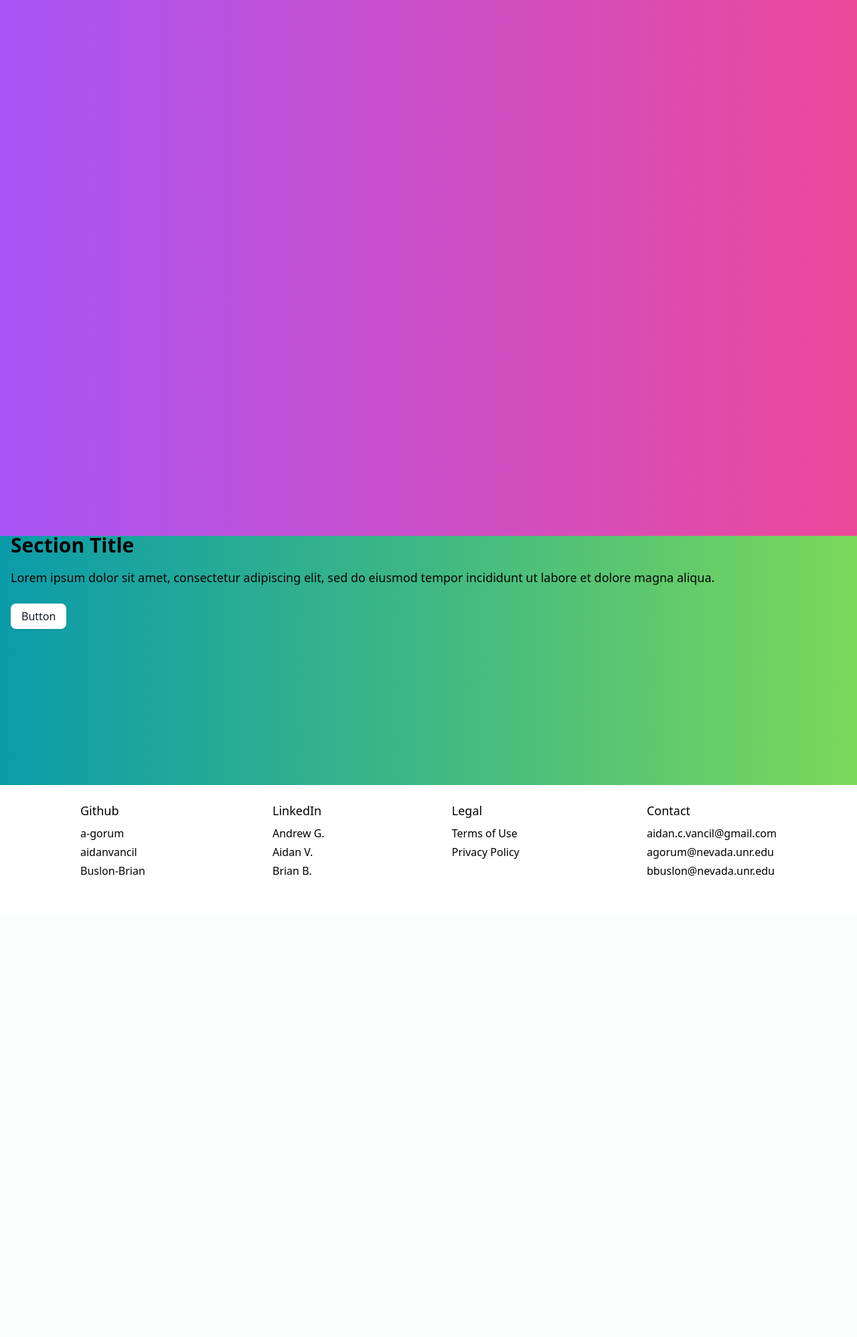
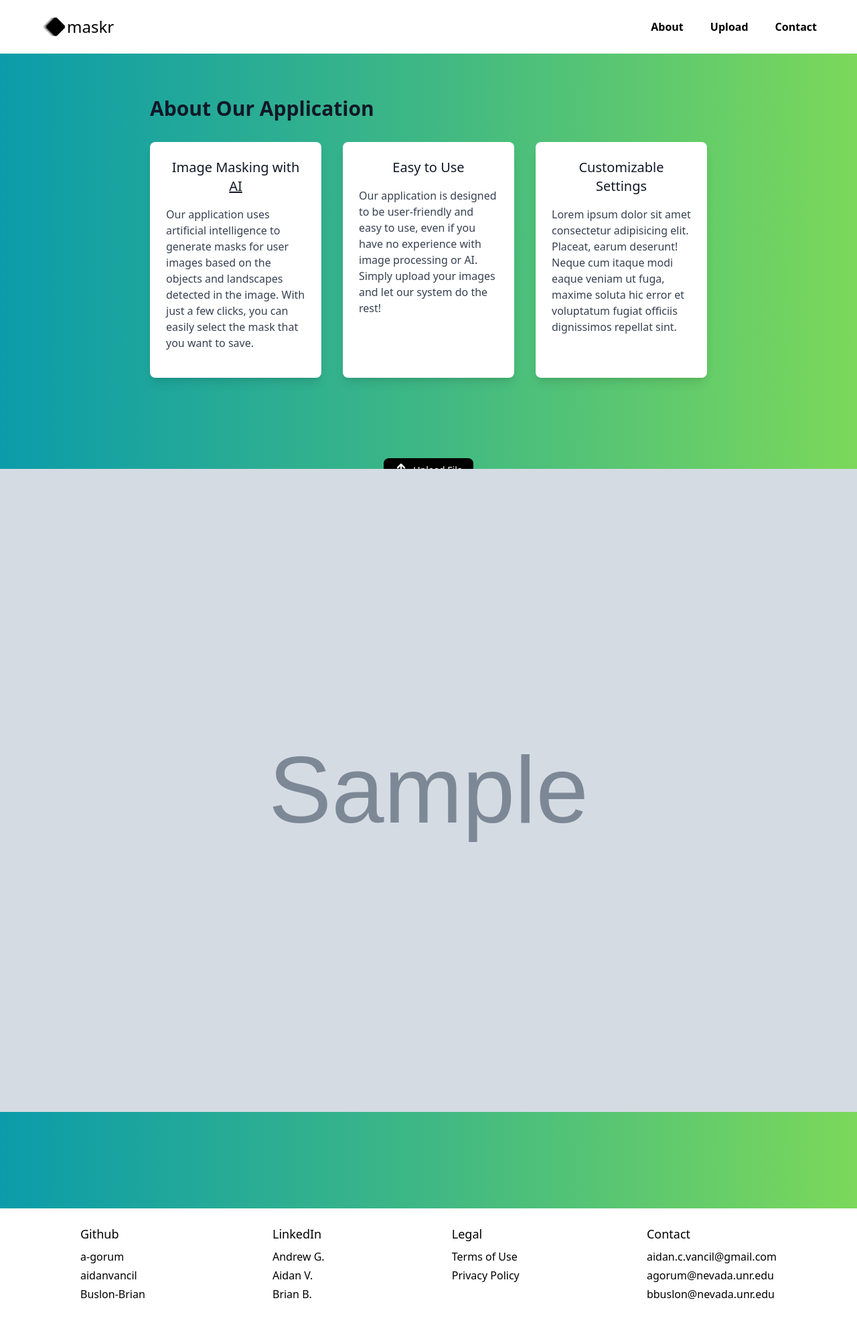
Before and after one commit to aidanvancil/maskr, a Django app: template maskr_app/templates/maskrView.html in a window 1280 px wide. Shown: the whole page at 67% size. Before the commit the page ends 1308 px from the top, so only its background shows below. Run offline with Django 4.2, Linux system fonts and the light colour scheme; the template is opened without the code that fills it: most values are stand-ins (such as "Sample title", 1, 10 or a date in 2020); grey boxes marked "Sample" are stand-in pictures; some libraries are stand-ins or nearby versions.

Commit message:
New Migrations + Upload
Upload now working with file functionality and model support. Now time to implement the AI.

```diff
--- a/maskr/settings.py
+++ b/maskr/settings.py
@@ -11,6 +11,7 @@ https://docs.djangoproject.com/en/4.1/ref/settings/
 """
 
 from pathlib import Path
+import os
 
 # Build paths inside the project like this: BASE_DIR / 'subdir'.
 BASE_DIR = Path(__file__).resolve().parent.parent
@@ -27,6 +28,10 @@ DEBUG = True
 
 ALLOWED_HOSTS = []
 
+
+MEDIA_URL = '/media/'
+# Path where media is stored
+MEDIA_ROOT = os.path.join(BASE_DIR, 'media/')
 
 # Application definition
 STATICFILES_DIRS = [
--- a/maskr/urls.py
+++ b/maskr/urls.py
@@ -14,6 +14,8 @@ Including another URLconf
     2. Add a URL to urlpatterns:  path('blog/', include('blog.urls'))
 """
 from django.contrib import admin
+from django.conf.urls.static import static
+from django.conf import settings
 from django.urls import include, path
 from maskr_app.views import maskrView
 
@@ -21,4 +23,4 @@ urlpatterns = [
     path('admin/', admin.site.urls),
     path('', maskrView.as_view(), name=''),
     path("__reload__/", include("django_browser_reload.urls"))
-]
+] + static(settings.MEDIA_URL, document_root=settings.MEDIA_ROOT)
--- a/maskr_app/templates/maskrView.html
+++ b/maskr_app/templates/maskrView.html
@@ -36,37 +36,28 @@
     </div>
   </section>
 
-  <section class ="mb-36" id ="upload">
-    <div class="w-full flex justify-center relative text-black p-4 rounded-lg mt-10">
-        <button class="absolute bg-black rounded-lg text-white px-4 py-2 flex items-center gap-2 hover:bg-gray-800 transition duration-200">
+  <section class ="" id ="upload">
+    <form method="POST" enctype="multipart/form-data" id="upload-form">
+      {% csrf_token %}
+      <div class="w-full flex justify-center relative text-black p-4 rounded-lg mt-10">
+        <label for="file-upload" class="absolute bg-black rounded-lg text-white px-4 py-2 flex items-center gap-2 hover:bg-gray-800 transition duration-200">
           <img class="w-5" src="{% static 'images/upload.png' %}" alt="">
           <span class="text-sm font-medium">Upload File</span>
-        </button>
-    </div>
+        </label>
+        <input id="file-upload" type="file" name="image" class="hidden" onchange="document.getElementById('upload-form').submit();">
+      </div>
+    </form>
 
     {% if uploaded %}
     <div id="screen">
-      <!-- Gradient overlay -->
-      <div class="absolute inset-0 bg-gradient-to-r from-purple-500 to-pink-500"></div>
-
-      {% if masked %}
       <div class="relative">
-        <img src="image.jpg" alt="My Image" class="w-full">
+        <img class="w-full" src="{{ uploaded.image.url }}" alt="Procesed Image" >
       </div>
-      {% endif %}
-
-      <!-- Content -->
-      <div class="px-4 py-16 lg:py-24">
-        <h2 class="text-3xl font-bold mb-4">Section Title</h2>
-        <p class="text-lg leading-7 mb-8">Lorem ipsum dolor sit amet, consectetur adipiscing elit, sed do eiusmod tempor incididunt ut labore et dolore magna aliqua.</p>
-        <a href="#" class="bg-white text-gray-900 py-2 px-4 rounded-lg shadow">Button</a>
-      </div>
-    </div>
     {% endif %}
   </section>
 
 
-  <footer class="bg-white py-6 inset-x-0 w-full p-2 h-48 bottom-0" id="contact">
+  <footer class="bg-white py-6 inset-x-0 w-full p-2 h-48 bottom-0 mt-36 " id="contact">
     <div class="max-w-7xl mx-auto px-4 sm:px-6 lg:px-8">
       <div class="flex ml-20 mr-20 justify-between">
         <!-- Github section -->
```
Also changed, not shown: maskr_app/forms.py (added, +8 -0 lines), maskr_app/models.py (+4 -3 lines), maskr_app/views.py (+13 -0 lines), db.sqlite3, maskr_app/migrations/0001_initial.py (added), maskr_app/migrations/__init__.py (added), media/images/maskr_logo.png (added), media/images/maskr_logo_zyB7BFh.png (added), media/images/maskr_navbar.png (added), media/images/maskr_navbar_ECA5OCK.png (added), media/images/maskr_navbar_vSSnHvS.png (added), media/images/upload.png (added), media/images/upload_TE3EYvo.png (added), media/images/upload_uzguYqY.png (added).
